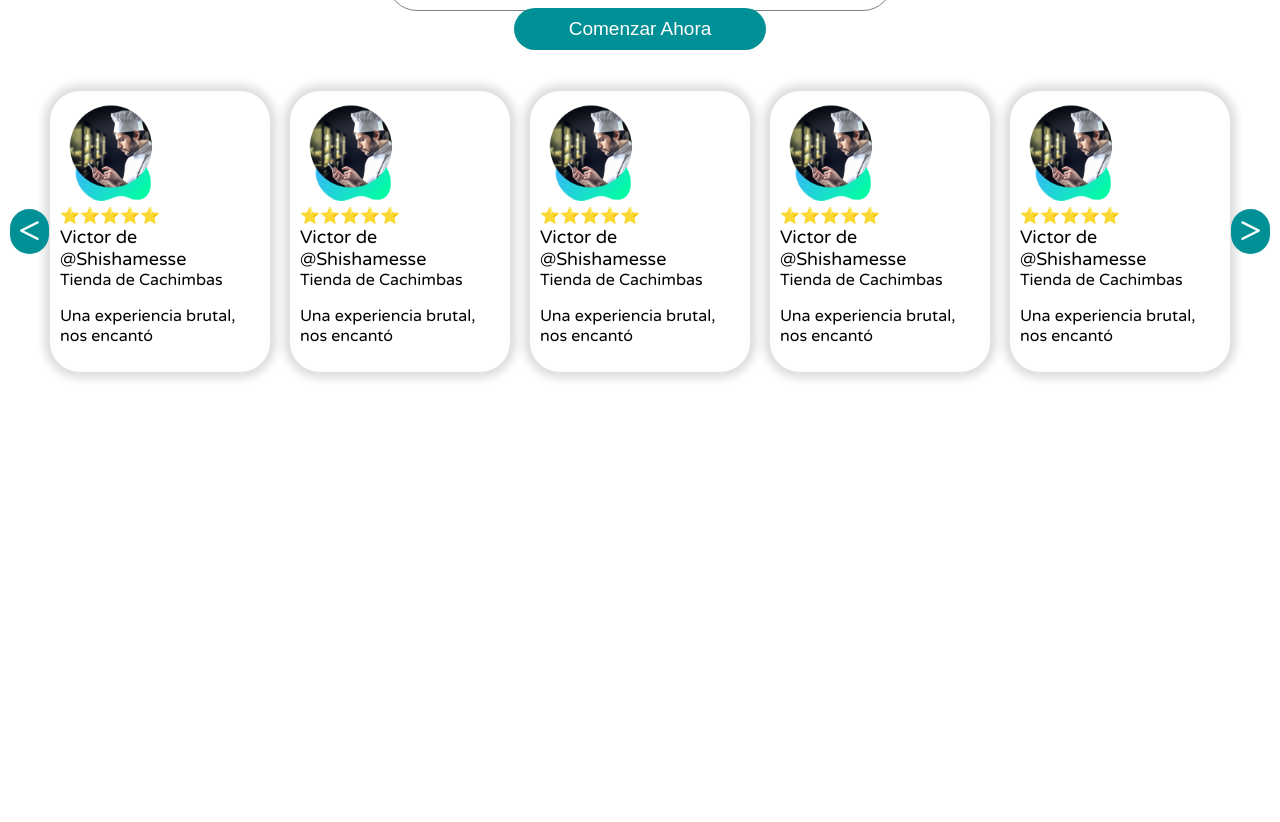
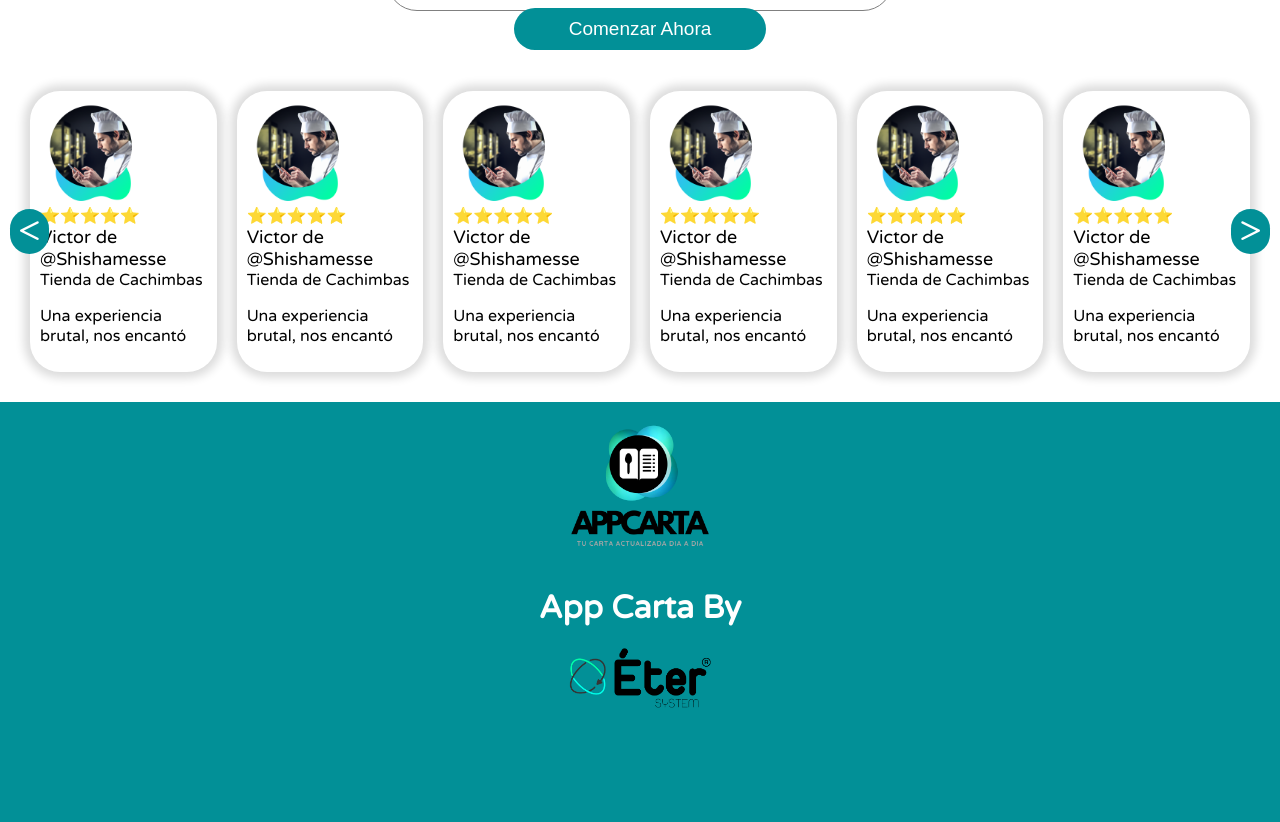
Before and after one commit to juankarmjackson/etersystem.github.io, a plain HTML site: page index.html in a window 1280 px wide. Shown: the part 2293-3115 px from the top of the page. Before the commit the page ends 2695 px from the top, so only its background shows below. Drawn offline with nearby package versions, Linux system fonts and the light colour scheme.

Commit message:
feat: footer

```diff
--- a/index.html
+++ b/index.html
@@ -291,10 +291,27 @@
             </div>
             <p>Una experiencia brutal, nos encantó</p>
         </div>
+        <div class="review">
+            <div>
+            <img src="cliente.png">
+            <div>
+                <span>⭐⭐⭐⭐⭐</span><br>
+                <span class="cliente">Victor de @Shishamesse</span><br>
+                <span class="empresa">Tienda de Cachimbas</span><br>
+            </div>
+            </div>
+            <p>Una experiencia brutal, nos encantó</p>
+        </div>
         <div class="derecha" id="derecha">
             <i class="fa-regular fa-right">></i>
         </div>
     </section>
+    <footer class="oferta">
+        <img src="AppCarta.png" style="width: 150px;">
+        <h1>App Carta By</h1>
+        <img src="etersystem.png" style="width: 150px;">
+
+    </footer>
     <script src="confetti.min.js"></script>
     <script src="https://unpkg.com/aos@2.3.1/dist/aos.js"></script>
     <script>
```
Also changed, not shown: etersystem.png (added).
